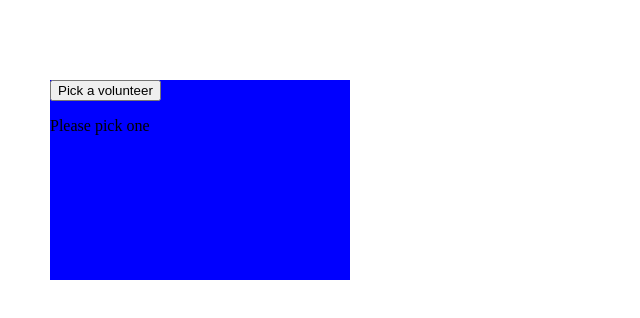
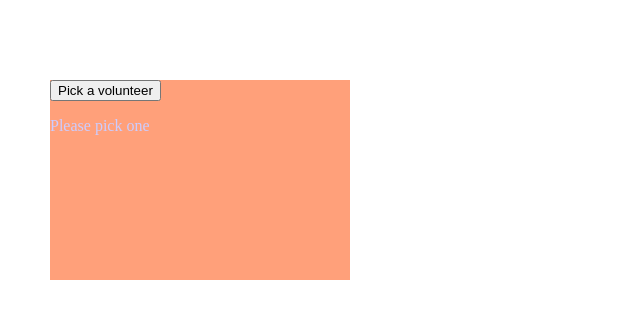
Before and after one commit to kimikamiclub/simple-website, a plain HTML site: page index.html in a window 1280 px wide. Shown: the whole page, without its empty margins (0-640 px from the left). Drawn offline with Linux system fonts and the light colour scheme.

Commit message:
Update index.html

```diff
--- a/index.html
+++ b/index.html
@@ -10,12 +10,13 @@
 /* (this is a comment) CSS - cascade style sheet */
 
 #box {
-	background-color : blue;
+	background-color : #FFA07A;
 	position: absolute;
 	width: 300px;
 	height: 200px;
 	left: 50px;
 	top: 80px;
+        color: #CCCCFF;
 }
 
 </style>
```
